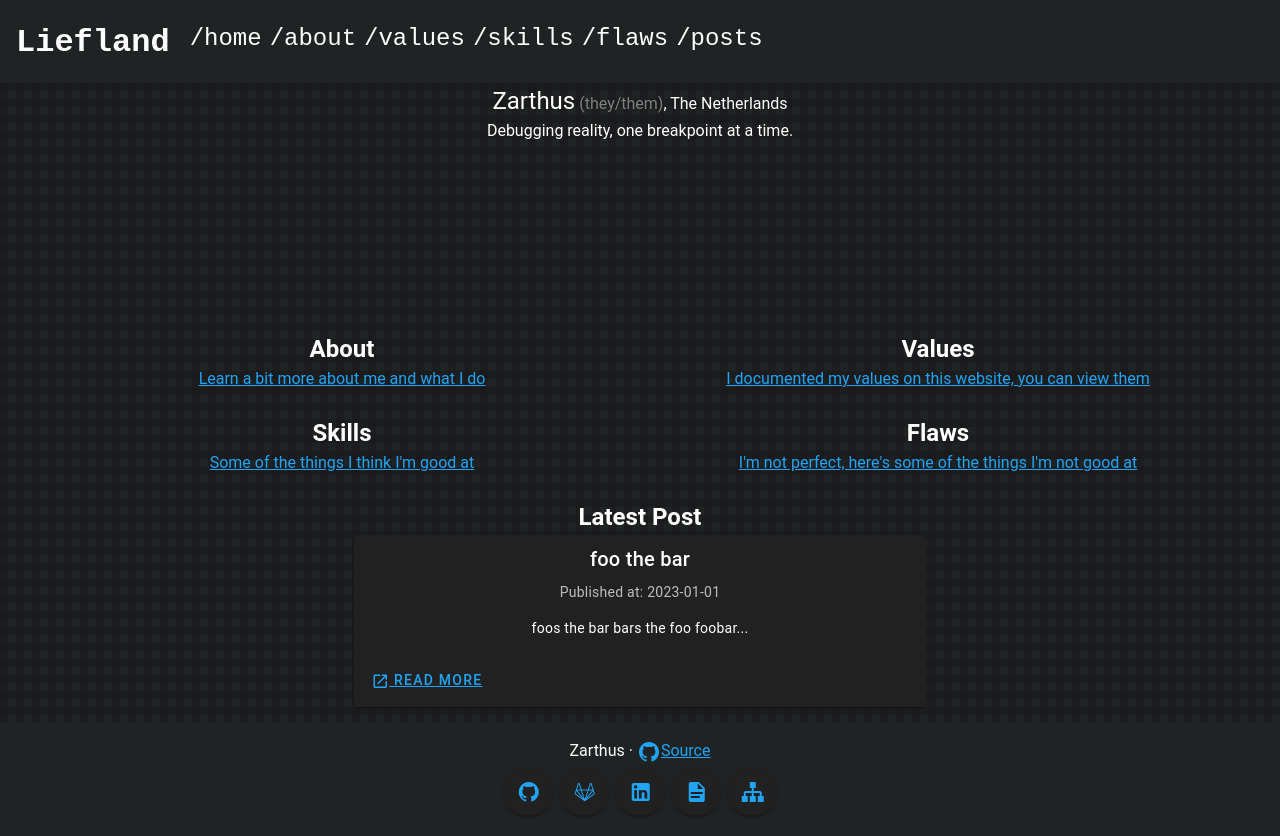
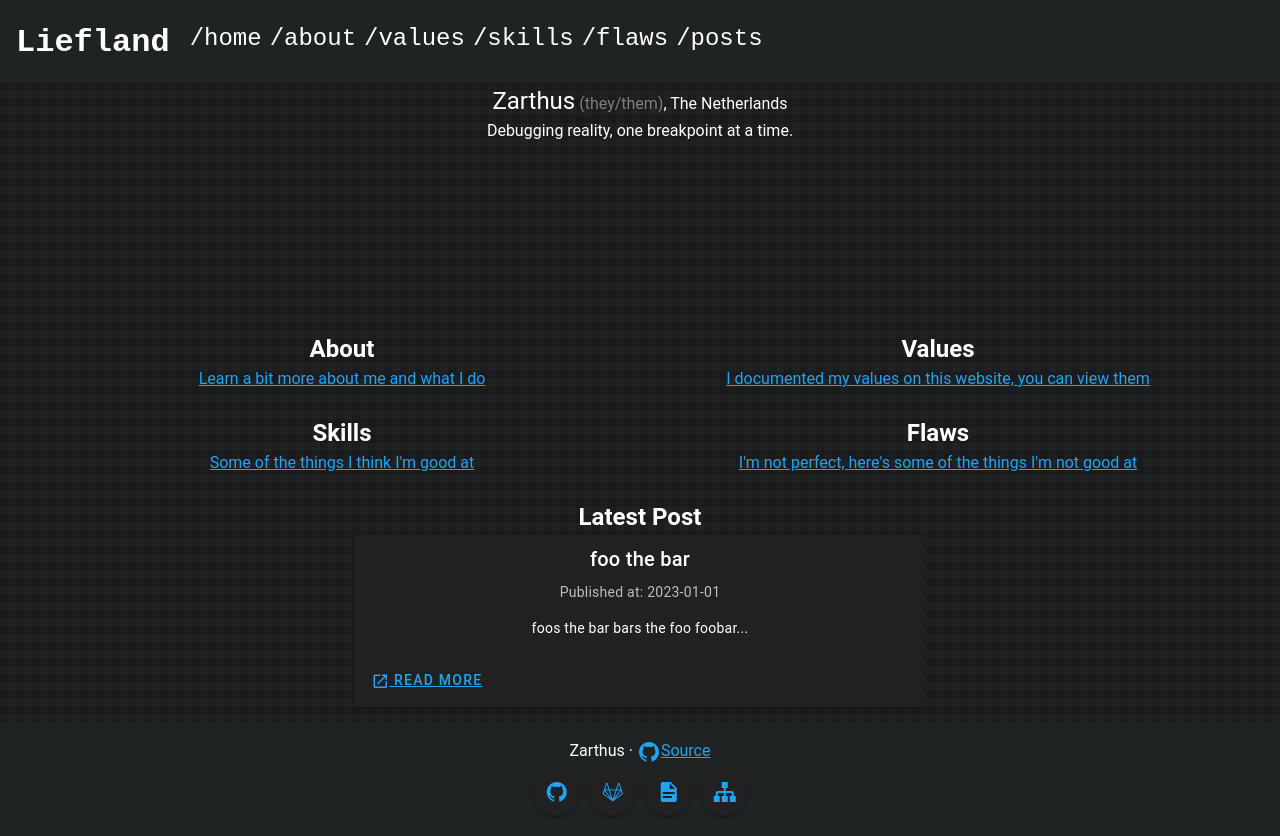
Before and after one commit to Zarthus/nomenclature, a Vue app: page / in a window 1280 px wide. Built offline with nearby package versions, Linux system fonts and the light colour scheme.

Commit message:
remove LI in footer

```diff
--- a/src/components/FooterComponent.vue
+++ b/src/components/FooterComponent.vue
@@ -16,15 +16,6 @@
 
             <v-btn icon>
                 <z-link :external="true" href="https://gitlab.com/zarthus" icon="mdi-gitlab" details="GitLab Profile" />
-            </v-btn>
-
-            <v-btn icon>
-                <z-link
-                    :external="true"
-                    href="https://linkedin.com/in/josahrens"
-                    icon="mdi-linkedin"
-                    details="LinkedIn Profile"
-                />
             </v-btn>
 
             <v-btn icon>
```
